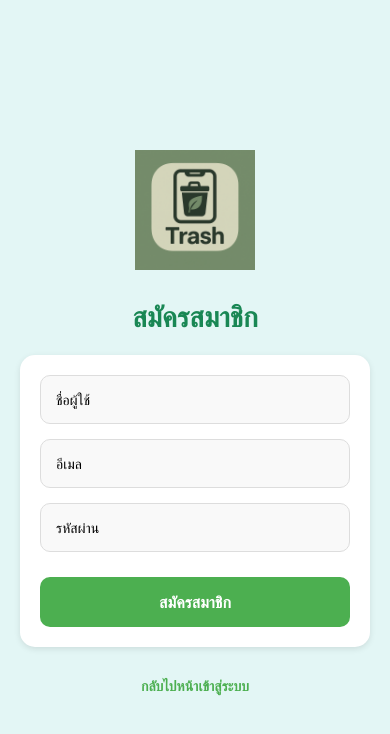
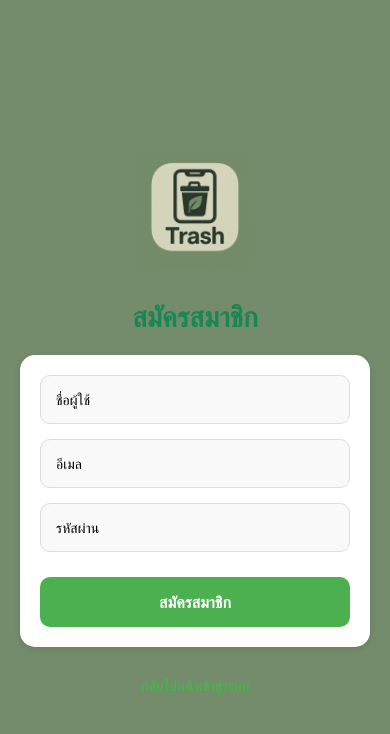
Before and after one commit to Hsruka/Waste-Sorter-App, a React Native app: screen /Signup in a window 390 px wide. Shown: the top 734 px of the page. Built offline with nearby package versions, Linux system fonts and the light colour scheme.

Commit message:
update signup screens

```diff
--- a/screens/SignupScreen.js
+++ b/screens/SignupScreen.js
@@ -84,7 +84,7 @@ export default function SignupScreen({ navigation }) {
 const styles = StyleSheet.create({
   container: {
     flex: 1,
-    backgroundColor: '#e3f6f5', // เปลี่ยนสีพื้นหลัง
+    backgroundColor: '#748c6b', // เปลี่ยนสีพื้นหลัง
   },
   innerContainer: {
     flex: 1,
```
